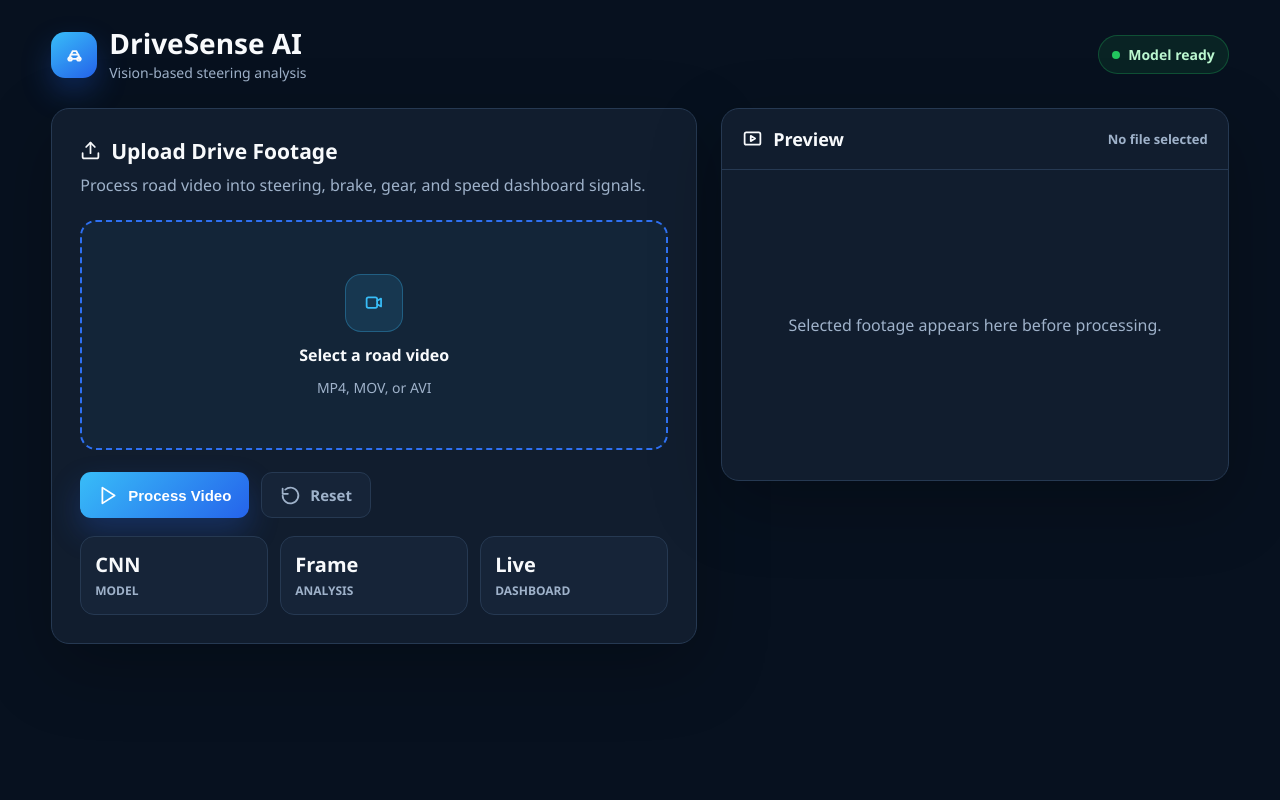
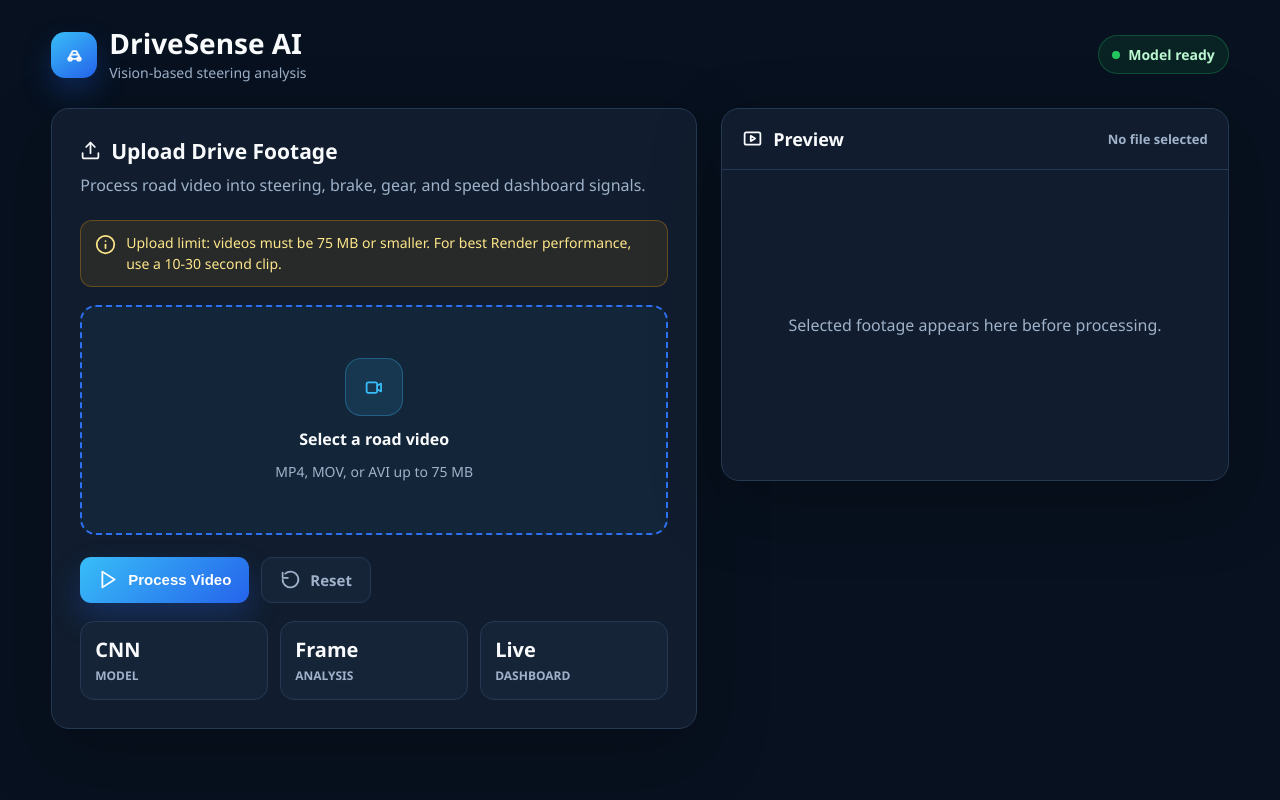
Before and after one commit to AkashRaajput/Self-Driving-Car, a Flask app: page / in a window 1280 px wide. Run offline with Flask 3, Linux system fonts and the light colour scheme; parts of the project's set-up code (start-up, migrations or seed data) failed here and were passed over.

Commit message:
Optimize video inference for Render

```diff
--- a/app.py
+++ b/app.py
@@ -1,118 +1,267 @@
+import gc
+import logging
+import os
+import uuid
 from pathlib import Path
+
+# Keep TensorFlow conservative on small Render instances. These must be set
+# before TensorFlow is imported.
+os.environ.setdefault("TF_CPP_MIN_LOG_LEVEL", "2")
+os.environ.setdefault("TF_ENABLE_ONEDNN_OPTS", "0")
+os.environ.setdefault("OMP_NUM_THREADS", "1")
+os.environ.setdefault("TF_NUM_INTRAOP_THREADS", "1")
+os.environ.setdefault("TF_NUM_INTEROP_THREADS", "1")
+
+import cv2
+import numpy as np
+import tensorflow as tf
 from flask import Flask, render_template, request, url_for
 from tensorflow.keras.models import load_model
+from werkzeug.exceptions import RequestEntityTooLarge
 from werkzeug.utils import secure_filename
-import numpy as np
-import cv2
-import os
-import uuid
 
-app = Flask(__name__)
-app.config["MAX_CONTENT_LENGTH"] = int(
-    os.environ.get("MAX_CONTENT_LENGTH", 200 * 1024 * 1024)
-)
+
+logging.basicConfig(level=os.environ.get("LOG_LEVEL", "INFO"))
+logger = logging.getLogger(__name__)
+
+try:
+    tf.config.threading.set_intra_op_parallelism_threads(
+        int(os.environ.get("TF_NUM_INTRAOP_THREADS", "1"))
+    )
+    tf.config.threading.set_inter_op_parallelism_threads(
+        int(os.environ.get("TF_NUM_INTEROP_THREADS", "1"))
+    )
+except RuntimeError:
+    logger.warning("TensorFlow thread settings were already initialized.")
+
 
 BASE_DIR = Path(__file__).resolve().parent
 MODEL_PATH = BASE_DIR / os.environ.get("MODEL_PATH", "model.h5")
+UPLOAD_FOLDER = BASE_DIR / "static" / "uploads"
 
-# Folders
-UPLOAD_FOLDER = BASE_DIR / "static" / "uploads"
-ANGLES_FOLDER = BASE_DIR / "static" / "data"
+MAX_CONTENT_LENGTH = int(os.environ.get("MAX_CONTENT_LENGTH", 75 * 1024 * 1024))
+MAX_VIDEO_SECONDS = float(os.environ.get("MAX_VIDEO_SECONDS", "30"))
+FRAME_SAMPLE_INTERVAL = max(1, int(os.environ.get("FRAME_SAMPLE_INTERVAL", "10")))
+MAX_SAMPLED_FRAMES = max(1, int(os.environ.get("MAX_SAMPLED_FRAMES", "120")))
+INFERENCE_BATCH_SIZE = max(1, int(os.environ.get("INFERENCE_BATCH_SIZE", "8")))
+WORKING_FRAME_WIDTH = max(200, int(os.environ.get("WORKING_FRAME_WIDTH", "320")))
+WORKING_FRAME_HEIGHT = max(160, int(os.environ.get("WORKING_FRAME_HEIGHT", "160")))
+ALLOWED_EXTENSIONS = {"mp4", "mov", "avi", "mkv", "webm", "mpeg", "mpg"}
+
+
+app = Flask(__name__)
+app.config["MAX_CONTENT_LENGTH"] = MAX_CONTENT_LENGTH
+
 
 if not MODEL_PATH.exists():
     raise FileNotFoundError(f"Model file not found: {MODEL_PATH}")
 
-# Load trained model
+UPLOAD_FOLDER.mkdir(parents=True, exist_ok=True)
+
+logger.info("Loading model from %s", MODEL_PATH)
 model = load_model(MODEL_PATH, compile=False)
-
-UPLOAD_FOLDER.mkdir(parents=True, exist_ok=True)
-ANGLES_FOLDER.mkdir(parents=True, exist_ok=True)
+logger.info("Model loaded successfully")
 
 
-# Same preprocessing used during training
-def img_preprocess(img):
-    img = img[60:135, :, :]
-    img = cv2.cvtColor(img, cv2.COLOR_RGB2YUV)
-    img = cv2.GaussianBlur(img, (3, 3), 0)
-    img = cv2.resize(img, (200, 66))
-    img = img / 255.0
-    return img
+def allowed_file(filename):
+    return "." in filename and filename.rsplit(".", 1)[1].lower() in ALLOWED_EXTENSIONS
+
+
+def upload_limit_mb():
+    return round(MAX_CONTENT_LENGTH / (1024 * 1024))
+
+
+def preprocess_frame(frame_bgr):
+    """Match the training pipeline while shrinking high-resolution uploads early."""
+    frame = cv2.resize(
+        frame_bgr,
+        (WORKING_FRAME_WIDTH, WORKING_FRAME_HEIGHT),
+        interpolation=cv2.INTER_AREA,
+    )
+    frame = cv2.cvtColor(frame, cv2.COLOR_BGR2RGB)
+    frame = frame[60:135, :, :]
+    frame = cv2.cvtColor(frame, cv2.COLOR_RGB2YUV)
+    frame = cv2.GaussianBlur(frame, (3, 3), 0)
+    frame = cv2.resize(frame, (200, 66), interpolation=cv2.INTER_AREA)
+    frame = frame.astype(np.float32) / 255.0
+    return frame
+
+
+def predict_batch(batch, angles):
+    if not batch:
+        return
+
+    inputs = np.asarray(batch, dtype=np.float32)
+    predictions = model.predict(inputs, batch_size=len(inputs), verbose=0)
+    angles.extend(round(float(value), 6) for value in predictions.reshape(-1))
+
+    del inputs, predictions
+    batch.clear()
+
+
+def process_video(video_path):
+    cap = cv2.VideoCapture(str(video_path))
+
+    if not cap.isOpened():
+        raise ValueError("Could not read uploaded video")
+
+    try:
+        fps = cap.get(cv2.CAP_PROP_FPS) or 30.0
+        if fps <= 0:
+            fps = 30.0
+
+        total_frames = int(cap.get(cv2.CAP_PROP_FRAME_COUNT) or 0)
+        detected_duration = total_frames / fps if total_frames > 0 else 0
+        frames_to_scan = total_frames
+
+        if total_frames > 0 and detected_duration > MAX_VIDEO_SECONDS:
+            frames_to_scan = int(MAX_VIDEO_SECONDS * fps)
+            logger.info(
+                "Trimming processing window from %.2fs to %.2fs",
+                detected_duration,
+                MAX_VIDEO_SECONDS,
+            )
+
+        angles = []
+        batch = []
+        frame_index = 0
+        sampled_frames = 0
+
+        logger.info(
+            "Processing %s at %.2f fps, sample_every=%s, max_samples=%s",
+            video_path.name,
+            fps,
+            FRAME_SAMPLE_INTERVAL,
+            MAX_SAMPLED_FRAMES,
+        )
+
+        while sampled_frames < MAX_SAMPLED_FRAMES:
+            if frames_to_scan and frame_index >= frames_to_scan:
+                break
+
+            if frame_index % FRAME_SAMPLE_INTERVAL == 0:
+                ok, frame = cap.read()
+                if not ok:
+                    break
+
+                batch.append(preprocess_frame(frame))
+                sampled_frames += 1
+
+                if len(batch) >= INFERENCE_BATCH_SIZE:
+                    predict_batch(batch, angles)
+            else:
+                ok = cap.grab()
+                if not ok:
+                    break
+
+            frame_index += 1
+
+            if frame_index % 150 == 0:
+                logger.info("Scanned %s frames, sampled %s", frame_index, sampled_frames)
+
+        predict_batch(batch, angles)
+
+        if not angles:
+            raise ValueError("No usable frames found in uploaded video")
+
+        effective_fps = fps / FRAME_SAMPLE_INTERVAL
+
+        return {
+            "angles": angles,
+            "first_angle": round(angles[0], 4),
+            "source_fps": round(float(fps), 3),
+            "effective_fps": round(float(effective_fps), 3),
+            "scanned_frames": frame_index,
+            "sampled_frames": sampled_frames,
+            "duration_seconds": round(frame_index / fps, 3),
+        }
+    finally:
+        cap.release()
+        gc.collect()
 
 
 @app.route("/")
 def home():
-    return render_template("index.html")
+    return render_template(
+        "index.html",
+        max_upload_mb=upload_limit_mb(),
+        max_video_seconds=int(MAX_VIDEO_SECONDS),
+    )
+
+
+@app.errorhandler(RequestEntityTooLarge)
+def handle_large_upload(error):
+    return render_template(
+        "index.html",
+        max_upload_mb=upload_limit_mb(),
+        max_video_seconds=int(MAX_VIDEO_SECONDS),
+        upload_error=(
+            f"Request Entity Too Large. Please upload a video up to "
+            f"{upload_limit_mb()} MB and {int(MAX_VIDEO_SECONDS)} seconds."
+        ),
+    ), 413
 
 
 @app.get("/healthz")
 def healthz():
-    return {"status": "ok", "model_loaded": model is not None}
+    return {
+        "status": "ok",
+        "model_loaded": model is not None,
+        "frame_sample_interval": FRAME_SAMPLE_INTERVAL,
+        "max_video_seconds": MAX_VIDEO_SECONDS,
+        "max_sampled_frames": MAX_SAMPLED_FRAMES,
+    }
 
 
 @app.route("/predict_video", methods=["POST"])
 def predict_video():
     if "video" not in request.files:
-        return "No video uploaded"
+        return "No video uploaded", 400
 
     video = request.files["video"]
 
-    if video.filename == "":
-        return "No video selected"
+    if not video.filename:
+        return "No video selected", 400
+
+    if not allowed_file(video.filename):
+        return "Unsupported video format", 400
 
     filename = secure_filename(video.filename)
     unique_filename = f"{uuid.uuid4().hex}_{filename}"
     video_path = UPLOAD_FOLDER / unique_filename
-    video.save(video_path)
 
-    # Read video
-    cap = cv2.VideoCapture(str(video_path))
+    try:
+        video.save(video_path)
+        result = process_video(video_path)
+    except ValueError as exc:
+        if video_path.exists():
+            video_path.unlink(missing_ok=True)
+        logger.exception("Video processing failed")
+        return str(exc), 400
+    except Exception:
+        if video_path.exists():
+            video_path.unlink(missing_ok=True)
+        logger.exception("Unexpected video processing error")
+        return "Video processing failed. Try a shorter 10-30 second clip.", 500
 
-    if not cap.isOpened():
-        return "Could not read uploaded video", 400
-
-    fps = cap.get(cv2.CAP_PROP_FPS)
-
-    if not fps or fps <= 0:
-        fps = 30
-
-    angles = []
-    frame_count = 0
-
-    print("Starting video processing...")
-
-    while True:
-        ret, frame = cap.read()
-
-        if not ret:
-            break
-
-        frame = cv2.cvtColor(frame, cv2.COLOR_BGR2RGB)
-        processed = img_preprocess(frame)
-        processed = np.array([processed])
-
-        angle = float(model.predict(processed, verbose=0)[0][0])
-        angles.append(angle)
-
-        frame_count += 1
-
-        if frame_count % 50 == 0:
-            print(f"Processed {frame_count} frames")
-
-    cap.release()
-
-    print(f"Finished. Saved {len(angles)} angles.")
-
-    first_angle = 0
-
-    if len(angles) > 0:
-        first_angle = round(angles[0], 4)
+    logger.info(
+        "Finished %s: scanned=%s sampled=%s effective_fps=%.3f",
+        unique_filename,
+        result["scanned_frames"],
+        result["sampled_frames"],
+        result["effective_fps"],
+    )
 
     return render_template(
         "result.html",
         video_path=url_for("static", filename=f"uploads/{unique_filename}"),
-        angle=first_angle,
-        angles=angles,
-        fps=fps,
+        angle=result["first_angle"],
+        angles=result["angles"],
+        fps=result["effective_fps"],
+        source_fps=result["source_fps"],
+        sampled_frames=result["sampled_frames"],
+        scanned_frames=result["scanned_frames"],
+        duration_seconds=result["duration_seconds"],
     )
 
 
--- a/templates/index.html
+++ b/templates/index.html
@@ -16,6 +16,8 @@
     --primary:#38bdf8;
     --primary-strong:#2563eb;
     --success:#22c55e;
+    --warning:#f59e0b;
+    --danger:#ef4444;
 }
 
 *{
@@ -124,6 +126,36 @@ body{
     margin-bottom:22px;
 }
 
+.upload-alert,
+.upload-note{
+    display:flex;
+    align-items:flex-start;
+    gap:10px;
+    margin-bottom:18px;
+    border-radius:12px;
+    padding:12px 14px;
+    line-height:1.45;
+    font-size:14px;
+}
+
+.upload-alert{
+    color:#fecaca;
+    background:rgba(239,68,68,.12);
+    border:1px solid rgba(239,68,68,.34);
+}
+
+.upload-note{
+    color:#fde68a;
+    background:rgba(245,158,11,.1);
+    border:1px solid rgba(245,158,11,.3);
+}
+
+.upload-alert svg,
+.upload-note svg{
+    flex:0 0 auto;
+    margin-top:1px;
+}
+
 .upload-box{
     position:relative;
     display:grid;
@@ -165,6 +197,14 @@ body{
     font-size:14px;
 }
 
+.file-warning{
+    display:none;
+    margin-top:12px;
+    color:#fecaca;
+    font-size:14px;
+    font-weight:700;
+}
+
 .actions{
     display:flex;
     gap:12px;
@@ -192,6 +232,12 @@ button,
 button{
     background:linear-gradient(135deg,var(--primary),var(--primary-strong));
     box-shadow:0 14px 30px rgba(37,99,235,.26);
+}
+
+button:disabled{
+    cursor:not-allowed;
+    opacity:.55;
+    box-shadow:none;
 }
 
 .ghost-btn{
@@ -332,6 +378,29 @@ svg{
                 Process road video into steering, brake, gear, and speed dashboard signals.
             </p>
 
+            {% if upload_error %}
+            <div class="upload-alert" role="alert">
+                <svg viewBox="0 0 24 24" aria-hidden="true">
+                    <circle cx="12" cy="12" r="10"></circle>
+                    <path d="M12 8v5"></path>
+                    <path d="M12 16h.01"></path>
+                </svg>
+                <span>{{ upload_error }}</span>
+            </div>
+            {% endif %}
+
+            <div class="upload-note">
+                <svg viewBox="0 0 24 24" aria-hidden="true">
+                    <circle cx="12" cy="12" r="10"></circle>
+                    <path d="M12 16v-4"></path>
+                    <path d="M12 8h.01"></path>
+                </svg>
+                <span>
+                    Upload limit: videos must be {{ max_upload_mb }} MB or smaller.
+                    For best Render performance, use a 10-{{ max_video_seconds }} second clip.
+                </span>
+            </div>
+
             <form action="/predict_video" method="POST" enctype="multipart/form-data">
                 <label class="upload-box" for="videoInput">
                     <input
@@ -350,12 +419,15 @@ svg{
                             </svg>
                         </span>
                         <strong>Select a road video</strong>
-                        <span id="fileName" class="file-name">MP4, MOV, or AVI</span>
+                        <span id="fileName" class="file-name">
+                            MP4, MOV, or AVI up to {{ max_upload_mb }} MB
+                        </span>
                     </span>
                 </label>
+                <div id="fileWarning" class="file-warning" role="alert"></div>
 
                 <div class="actions">
-                    <button type="submit">
+                    <button id="submitButton" type="submit">
                         <svg viewBox="0 0 24 24" aria-hidden="true">
                             <polygon points="5 3 19 12 5 21 5 3"></polygon>
                         </svg>
@@ -413,7 +485,11 @@ const videoInput = document.getElementById("videoInput");
 const preview = document.getElementById("preview");
 const emptyPreview = document.getElementById("emptyPreview");
 const fileName = document.getElementById("fileName");
+const fileWarning = document.getElementById("fileWarning");
 const previewState = document.getElementById("previewState");
+const submitButton = document.getElementById("submitButton");
+const maxUploadBytes = Number({{ (max_upload_mb * 1024 * 1024) | tojson }});
+const maxUploadMb = Number({{ max_upload_mb | tojson }});
 
 videoInput.addEventListener("change", function(event){
     const file = event.target.files[0];
@@ -422,11 +498,23 @@ videoInput.addEventListener("change", function(event){
         return;
     }
 
+    fileWarning.style.display = "none";
+    fileWarning.textContent = "";
+    submitButton.disabled = false;
+
+    if(file.size > maxUploadBytes){
+        fileWarning.textContent = `Selected file is too large. Maximum upload size is ${maxUploadMb} MB.`;
+        fileWarning.style.display = "block";
+        submitButton.disabled = true;
+        previewState.textContent = "Too large";
+    }else{
+        previewState.textContent = "Ready";
+    }
+
     preview.src = URL.createObjectURL(file);
     preview.style.display = "block";
     emptyPreview.style.display = "none";
     fileName.textContent = file.name;
-    previewState.textContent = "Ready";
 });
 </script>
 </body>
```
Also changed, not shown: 1 other file.
